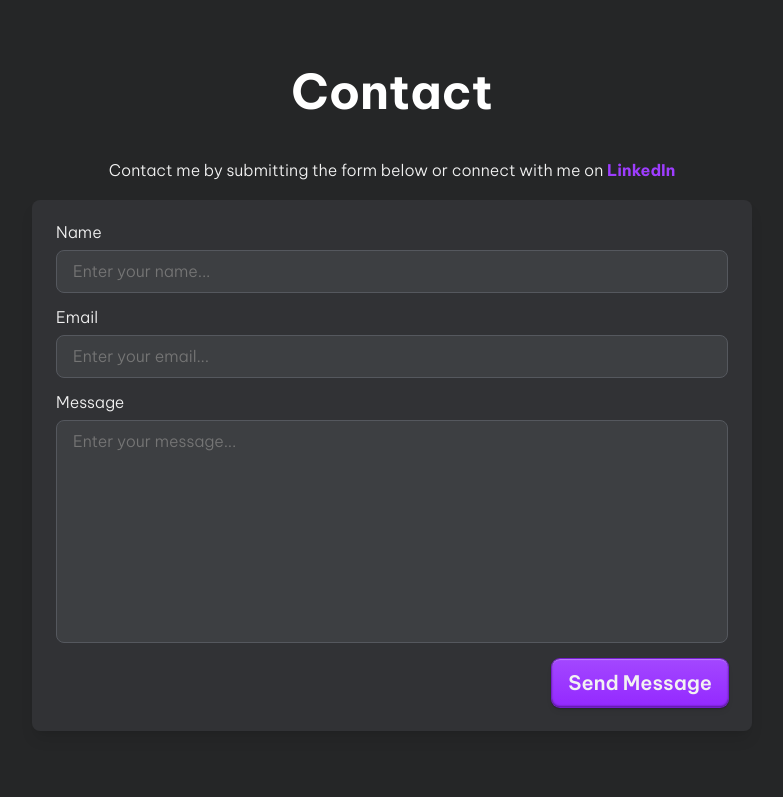
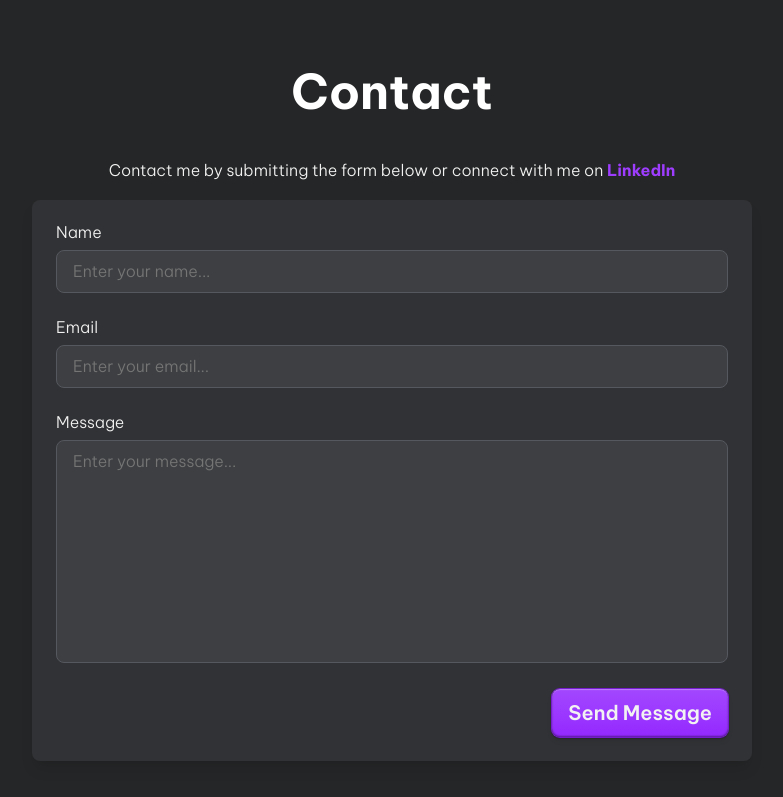
Before and after one commit to Andrew-Marchment/personal-website, a Next.js app: page / in a window 1280 px wide. Shown: the part 2000-2797 px from the top of the page, without its empty margins (248-1031 px from the left). Built offline with nearby package versions, Linux system fonts and the light colour scheme.

Commit message:
react-hook-form integration for contact form

```diff
--- a/app/_components/contact-form.tsx
+++ b/app/_components/contact-form.tsx
@@ -1,8 +1,32 @@
 import SubmitButton from "./submit-button";
+import { useForm } from "react-hook-form";
+import { EMAIL_REGEX } from "../utils/constants";
+
+type contactFormTypes = {
+  name: string;
+  email: string;
+  message: string;
+};
 
 export default function ContactForm() {
+  const {
+    register,
+    handleSubmit,
+    formState: { errors },
+  } = useForm({
+    defaultValues: {
+      name: "",
+      email: "",
+      message: "",
+    },
+  });
+
+  function onSubmit(data: contactFormTypes) {
+    console.log(data);
+  }
+
   return (
-    <form className="contact-form">
+    <form className="contact-form" onSubmit={handleSubmit(onSubmit)}>
       <label className="form__label" htmlFor="name">
         Name
       </label>
@@ -10,8 +34,10 @@ export default function ContactForm() {
         className="form__input"
         id="name"
         type="text"
+        {...register("name", { required: "Please enter your name" })}
         placeholder="Enter your name..."
       />
+      <p className="form__error">{errors.name?.message}</p>
       <label className="form__label" htmlFor="email">
         Email
       </label>
@@ -19,17 +45,27 @@ export default function ContactForm() {
         className="form__input"
         id="email"
         type="email"
+        {...register("email", {
+          required: "Please enter your email",
+          pattern: {
+            value: EMAIL_REGEX,
+            message: "Please enter a valid email address",
+          },
+        })}
         placeholder="Enter your email..."
       />
+      <p className="form__error">{errors.email?.message}</p>
       <label className="form__label" htmlFor="message">
         Message
       </label>
       <textarea
         className="form__input"
         id="message"
+        {...register("message", { required: "Please include a message" })}
         placeholder="Enter your message..."
         rows={8}
       />
+      <p className="form__error">{errors.message?.message}</p>
       <SubmitButton>Send Message</SubmitButton>
     </form>
   );
--- a/app/globals.css
+++ b/app/globals.css
@@ -805,8 +805,13 @@
     border: 1px solid var(--background-light);
     border-radius: var(--border-radius-2);
     padding: 0.5rem 1rem;
-    margin-bottom: 1rem;
     resize: none;
+  }
+
+  .form__error {
+    color: red;
+    text-align: left;
+    height: 26px;
   }
 
   .footer {
--- /dev/null
+++ b/app/utils/constants.ts
@@ -0,0 +1,2 @@
+export const EMAIL_REGEX =
+  /[a-z0-9!#$%&'*+/=?^_`{|}~-]+(?:\.[a-z0-9!#$%&'*+/=?^_`{|}~-]+)*@(?:[a-z0-9](?:[a-z0-9-]*[a-z0-9])?\.)+[a-z0-9](?:[a-z0-9-]*[a-z0-9])?/g;
--- a/package.json
+++ b/package.json
@@ -15,6 +15,7 @@
     "next": "14.2.3",
     "react": "^18",
     "react-dom": "^18",
+    "react-hook-form": "^7.55.0",
     "three": "^0.173.0"
   },
   "devDependencies": {
```
Also changed, not shown: 1 other file (tests, documents, lock files or other folders).
